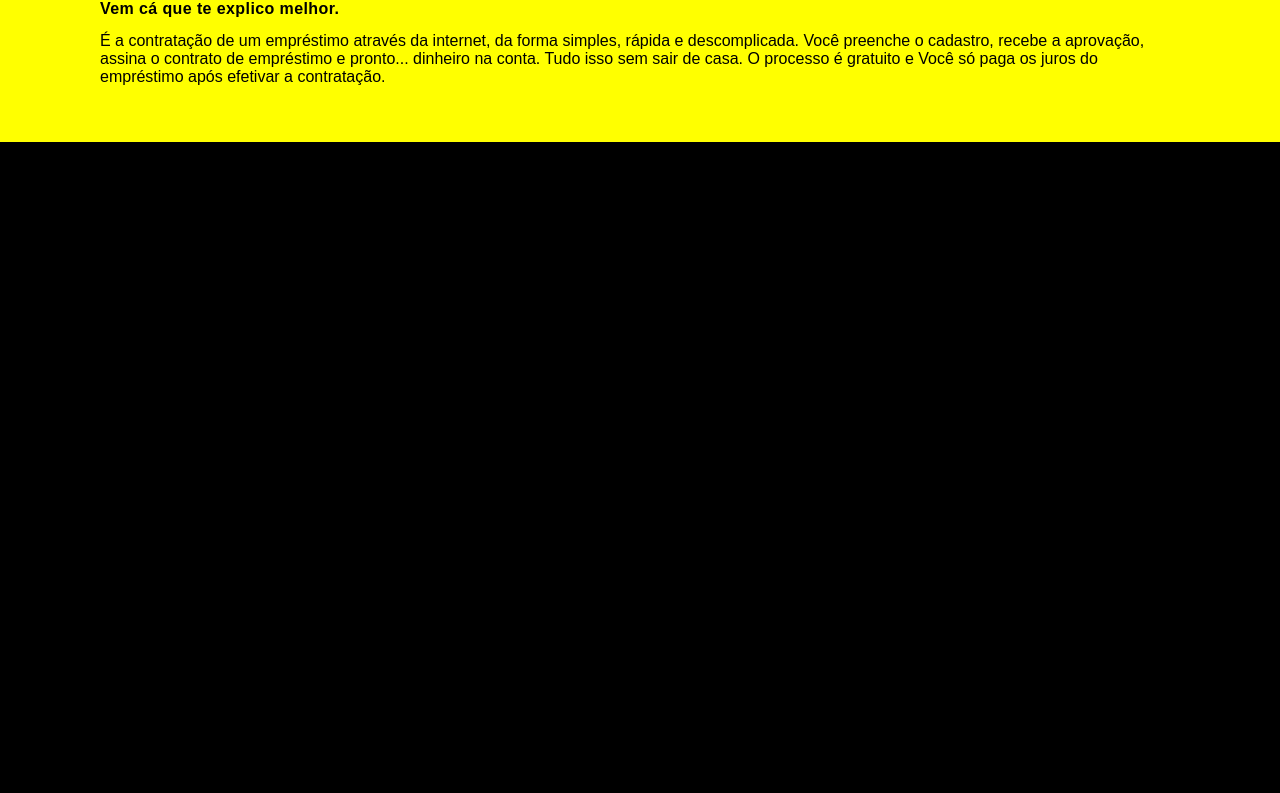
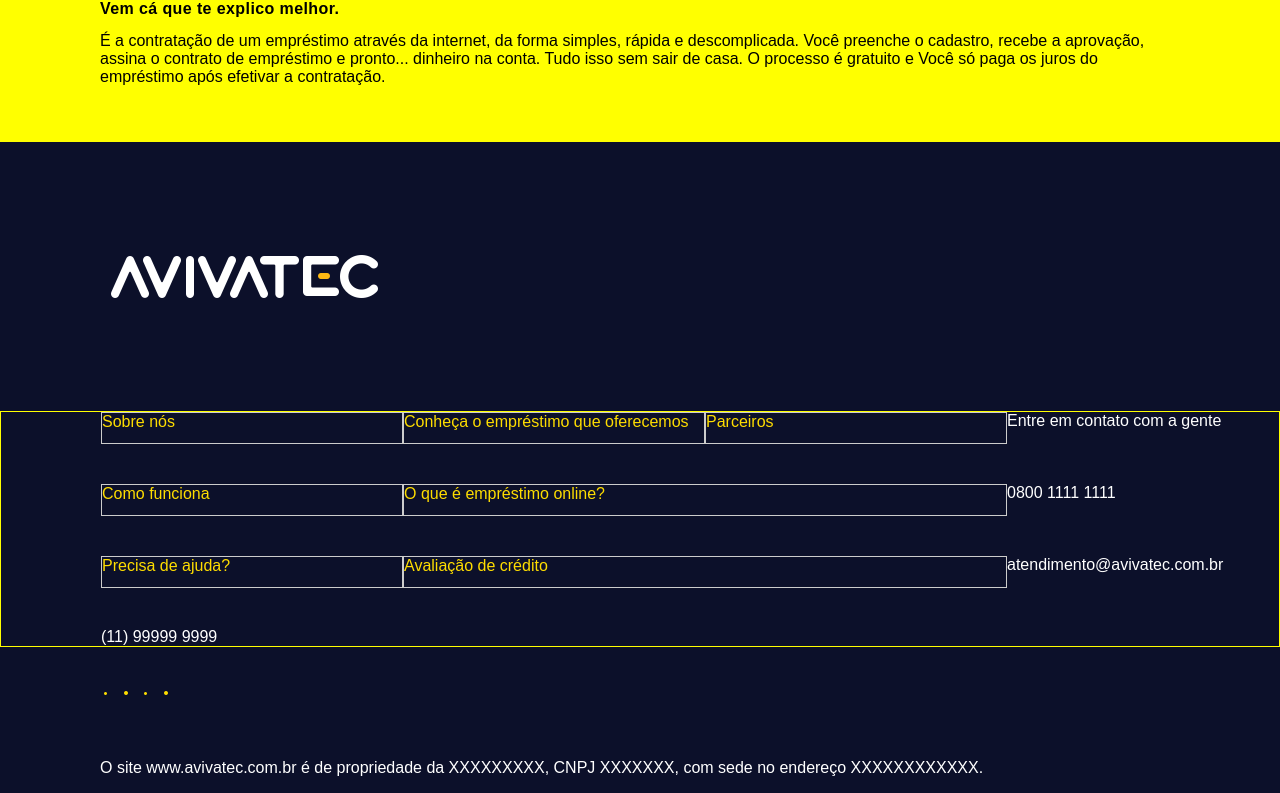
Before and after one commit to andreliusquasar/avivatec, an Angular app: page / in a window 1280 px wide. Shown: the part 1516-2309 px from the top of the page. Before the commit the page ends 1658 px from the top, so only its background shows below. Built offline with nearby package versions, Linux system fonts and the light colour scheme.

Commit message:
Ajuste de grid responsivo

```diff
--- a/src/app/home/footer/footer.component.html
+++ b/src/app/home/footer/footer.component.html
@@ -5,22 +5,28 @@
         <a href="#">Conheça o empréstimo que oferecemos</a>
         <a href="#">Parceiros</a>
         <span>
-          <a href="#" class="contatos">Avaliação de crédito</a>
+          <a href="#" class="contatos">Entre em contato com a gente</a>
           <img src="" alt="">
         </span>
         <a href="#">Como funciona</a>
         <a href="#">O que é empréstimo online?</a>
         <span>
-          <a href="#" class="contatos">Avaliação de crédito</a>
+          <a href="#" class="contatos">0800 1111 1111</a>
           <img src="" alt="">
         </span>
         <a href="#">Precisa de ajuda?</a>
         <a href="#">Avaliação de crédito</a>
 
         <span>
-          <a href="#" class="contatos">Avaliação de crédito</a>
+          <a href="#" class="contatos">atendimento@avivatec.com.br</a>
           <img src="" alt="">
         </span>
+
+        <span>
+          <a href="#" class="contatos">(11) 99999 9999</a>
+          <img src="" alt="">
+        </span>
+
       </div>
 
       <img src="../../assets/img/img-pontos-amarelos.png" alt="" class="img-pontos">
--- a/src/app/home/home.component.html
+++ b/src/app/home/home.component.html
@@ -58,7 +58,7 @@
   </div>
 
   <section>
-    <!-- <app-footer></app-footer> -->
+    <app-footer></app-footer>
   </section>
 
 
```
